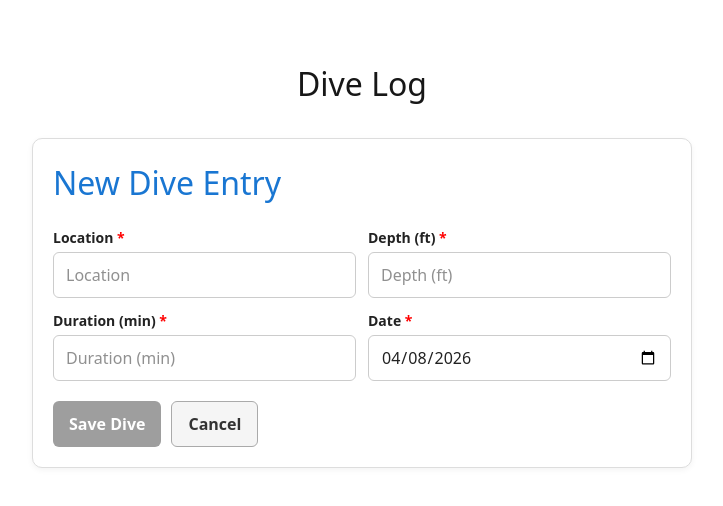
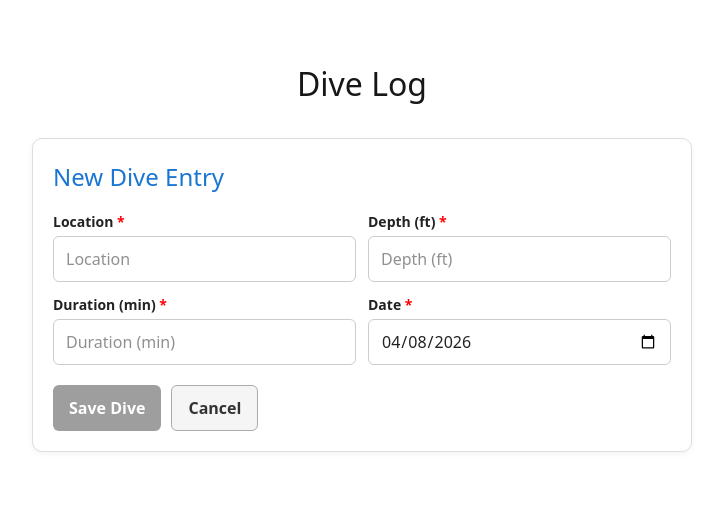
Before and after one commit to blueice349/dive-logs, a Next.js app: page / in a window 1280 px wide. Both pictures are taken after a click on the button "➕ Add Dive Log". Shown: the top 506 px of the page, without its empty margins (278-1001 px from the left). Built offline with nearby package versions, Linux system fonts and the light colour scheme.

Commit message:
Made some more changes based on our call

```diff
--- a/app/page.tsx
+++ b/app/page.tsx
@@ -1,9 +1,10 @@
 "use client";
 
 import { useEffect, useState } from "react";
-import { useForm } from "react-hook-form";
+import { useForm, FormProvider } from "react-hook-form";
 import { joiResolver } from "@hookform/resolvers/joi";
 import Joi from "joi";
+import { Field, Card, Button, FormGrid } from "@/components/ui/form";
 
 type DiveLog = {
   id: number;
@@ -34,17 +35,98 @@ const defaultValues: FormValues = {
   date: new Date().toISOString().split("T")[0],
 };
 
+function DiveFormFields() {
+  return (
+    <FormGrid cols={2}>
+      <Field<FormValues>
+        name="location"
+        label="Location"
+        placeholder="Location"
+        rules={{ required: true }}
+      />
+      <Field<FormValues>
+        name="depth"
+        label="Depth (ft)"
+        placeholder="Depth (ft)"
+        rules={{ required: true }}
+      />
+      <Field<FormValues>
+        name="duration"
+        label="Duration (min)"
+        placeholder="Duration (min)"
+        rules={{ required: true }}
+      />
+      <Field<FormValues>
+        name="date"
+        label="Date"
+        type="date"
+        rules={{ required: true }}
+      />
+    </FormGrid>
+  );
+}
+
+function EditDiveForm({
+  log,
+  onSave,
+  onCancel,
+}: {
+  log: DiveLog;
+  onSave: (updated: DiveLog) => void;
+  onCancel: () => void;
+}) {
+  const form = useForm<FormValues>({
+    defaultValues: {
+      location: log.location,
+      depth: String(log.depth),
+      duration: String(log.duration),
+      date: log.date,
+    },
+    mode: "onChange",
+    resolver: joiResolver(schema),
+  });
+
+  const handleSave = form.handleSubmit(async (data) => {
+    const res = await fetch(`/api/logs/${log.id}`, {
+      method: "PUT",
+      headers: { "Content-Type": "application/json" },
+      body: JSON.stringify({
+        location: data.location,
+        depth: Number(data.depth),
+        duration: Number(data.duration),
+        date: data.date,
+      }),
+    });
+    const updatedLog = await res.json();
+    onSave(updatedLog);
+  });
+
+  return (
+    <FormProvider {...form}>
+      <DiveFormFields />
+      <div style={{ display: "flex", gap: 10, marginTop: 12 }}>
+        <Button
+          variant="success"
+          size="sm"
+          onClick={handleSave}
+          disabled={!form.formState.isValid}
+        >
+          Save
+        </Button>
+        <Button variant="secondary" size="sm" onClick={onCancel}>
+          Cancel
+        </Button>
+      </div>
+    </FormProvider>
+  );
+}
+
 export default function Home() {
   const [logs, setLogs] = useState<DiveLog[]>([]);
   const [showAddForm, setShowAddForm] = useState(false);
   const [editingId, setEditingId] = useState<number | null>(null);
 
   const addForm = useForm<FormValues>({
-    defaultValues,
-    mode: "onChange",
-    resolver: joiResolver(schema),
-  });
-  const editForm = useForm<FormValues>({
     defaultValues,
     mode: "onChange",
     resolver: joiResolver(schema),
@@ -56,7 +138,7 @@ export default function Home() {
       .then(setLogs);
   }, []);
 
-  const submit = addForm.handleSubmit(async (data) => {
+  const handleAdd = addForm.handleSubmit(async (data) => {
     const res = await fetch("/api/logs", {
       method: "POST",
       headers: { "Content-Type": "application/json" },
@@ -68,126 +150,14 @@ export default function Home() {
       }),
     });
     const newLog = await res.json();
-    setLogs([...logs, newLog]);
+    setLogs((prev) => [...prev, newLog]);
     addForm.reset(defaultValues);
     setShowAddForm(false);
   });
 
-  const deleteLog = async (id: number) => {
-    await fetch(`/api/logs/${id}`, {
-      method: "DELETE",
-      headers: { "Content-Type": "application/json" },
-    });
-    setLogs(logs.filter((log) => log.id !== id));
-  };
-
-  const startEdit = (log: DiveLog) => {
-    setEditingId(log.id);
-    editForm.reset({
-      location: log.location,
-      depth: String(log.depth),
-      duration: String(log.duration),
-      date: log.date,
-    });
-  };
-
-  const saveEdit = editForm.handleSubmit(async (data) => {
-    if (!editingId) return;
-    const res = await fetch(`/api/logs/${editingId}`, {
-      method: "PUT",
-      headers: { "Content-Type": "application/json" },
-      body: JSON.stringify({
-        location: data.location,
-        depth: Number(data.depth),
-        duration: Number(data.duration),
-        date: data.date,
-      }),
-    });
-    const updated = await res.json();
-    setLogs(logs.map((log) => (log.id === editingId ? updated : log)));
-    setEditingId(null);
-  });
-
-  const Label = ({
-    children,
-    htmlFor,
-  }: {
-    children: string;
-    htmlFor: string;
-  }) => (
-    <label
-      htmlFor={htmlFor}
-      style={{ fontWeight: 600, fontSize: 14, color: "#222" }}
-    >
-      {children} <span style={{ color: "red" }}>*</span>
-    </label>
-  );
-
-  const styledInput = (hasError: boolean) => ({
-    ...inputStyle,
-    border: hasError ? "1px solid #e57373" : "1px solid #ccc",
-    boxShadow: hasError ? "0 0 4px rgba(255,0,0,0.3)" : "none",
-  });
-
-  const FormFields = ({
-    form,
-  }: {
-    form: ReturnType<typeof useForm<FormValues>>;
-  }) => {
-    const {
-      register,
-      formState: { errors },
-    } = form;
-    return (
-      <div style={formGrid}>
-        <div style={{ display: "flex", flexDirection: "column", gap: 4 }}>
-          <Label htmlFor="location">Location</Label>
-          <input
-            id="location"
-            placeholder="Location"
-            {...register("location")}
-            style={styledInput(!!errors.location)}
-          />
-          {errors.location && (
-            <span style={errorText}>{errors.location.message}</span>
-          )}
-        </div>
-        <div style={{ display: "flex", flexDirection: "column", gap: 4 }}>
-          <Label htmlFor="depth">Depth (ft)</Label>
-          <input
-            id="depth"
-            placeholder="Depth (ft)"
-            {...register("depth")}
-            style={styledInput(!!errors.depth)}
-          />
-          {errors.depth && (
-            <span style={errorText}>{errors.depth.message}</span>
-          )}
-        </div>
-        <div style={{ display: "flex", flexDirection: "column", gap: 4 }}>
-          <Label htmlFor="duration">Duration (min)</Label>
-          <input
-            id="duration"
-            placeholder="Duration (min)"
-            {...register("duration")}
-            style={styledInput(!!errors.duration)}
-          />
-          {errors.duration && (
-            <span style={errorText}>{errors.duration.message}</span>
-          )}
-        </div>
-        <div style={{ display: "flex", flexDirection: "column", gap: 4 }}>
-          <Label htmlFor="date">Date</Label>
-          <input
-            id="date"
-            type="date"
-            {...register("date")}
-            style={styledInput(!!errors.date)}
-          />
-          {errors.date && <span style={errorText}>{errors.date.message}</span>}
-        </div>
-      </div>
-    );
+  const handleDelete = async (id: number) => {
+    await fetch(`/api/logs/${id}`, { method: "DELETE" });
+    setLogs((prev) => prev.filter((l) => l.id !== id));
   };
 
   return (
@@ -195,7 +165,7 @@ export default function Home() {
       style={{
         maxWidth: 700,
         margin: "40px auto",
-        padding: "20px",
+        padding: 20,
         fontFamily: "system-ui, sans-serif",
       }}
     >
@@ -204,164 +174,79 @@ export default function Home() {
       </h1>
 
       {!showAddForm && (
-        <button style={primaryButton} onClick={() => setShowAddForm(true)}>
-          ➕ Add Dive Log
-        </button>
+        <Button onClick={() => setShowAddForm(true)}>➕ Add Dive Log</Button>
       )}
 
       {showAddForm && (
-        <div style={card}>
-          <h2 style={{ marginTop: 0, fontSize: 32, color: "#1976d2" }}>
+        <Card>
+          <h2 style={{ marginTop: 0, fontSize: 24, color: "#1976d2" }}>
             New Dive Entry
           </h2>
-          <FormFields form={addForm} />
+          <FormProvider {...addForm}>
+            <DiveFormFields />
+          </FormProvider>
           <div style={{ display: "flex", gap: 10, marginTop: 20 }}>
-            <button
-              onClick={submit}
+            <Button
+              variant="success"
+              onClick={() => handleAdd()}
               disabled={!addForm.formState.isValid}
-              style={{
-                ...primaryButton,
-                background: addForm.formState.isValid ? "#2e7d32" : "#9e9e9e",
-                cursor: addForm.formState.isValid ? "pointer" : "not-allowed",
-              }}
             >
               Save Dive
-            </button>
-            <button
+            </Button>
+            <Button
+              variant="secondary"
               onClick={() => {
                 addForm.reset(defaultValues);
                 setShowAddForm(false);
               }}
-              style={secondaryButton}
             >
               Cancel
-            </button>
+            </Button>
           </div>
-        </div>
+        </Card>
       )}
 
       <ul style={{ listStyle: "none", padding: 0, marginTop: 30 }}>
         {logs.map((log) => (
-          <li key={log.id} style={card}>
+          <li key={log.id}>
+            <Card>
               {editingId === log.id ? (
-              <>
-                <FormFields form={editForm} />
-                <div style={{ marginTop: 12, display: "flex", gap: 10 }}>
-                  <button
-                    onClick={saveEdit}
-                    disabled={!editForm.formState.isValid}
-                    style={{
-                      ...primaryButton,
-                      background: editForm.formState.isValid
-                        ? "#2e7d32"
-                        : "#9e9e9e",
+                <EditDiveForm
+                  log={log}
+                  onSave={(updated) => {
+                    setLogs((prev) =>
+                      prev.map((l) => (l.id === updated.id ? updated : l))
+                    );
+                    setEditingId(null);
                   }}
-                  >
-                    Save
-                  </button>
-                  <button
-                    onClick={() => setEditingId(null)}
-                    style={secondaryButton}
-                  >
-                    Cancel
-                  </button>
-                </div>
-              </>
+                  onCancel={() => setEditingId(null)}
+                />
               ) : (
                 <>
-                <h3 style={{ margin: 0, color: "#1565c0" }}>{log.location}</h3>
+                  <h3 style={{ margin: 0, color: "#1565c0" }}>
+                    {log.location}
+                  </h3>
                   <p style={{ margin: "6px 0", color: "#444" }}>
                     {log.date} — {log.depth} ft — {log.duration} min
                   </p>
                   <div style={{ display: "flex", gap: 10 }}>
-                  <button
-                    onClick={() => startEdit(log)}
-                    style={primaryButtonSmall}
-                  >
+                    <Button size="sm" onClick={() => setEditingId(log.id)}>
                       Edit
-                  </button>
-                  <button
-                    onClick={() => deleteLog(log.id)}
-                    style={dangerButtonSmall}
+                    </Button>
+                    <Button
+                      size="sm"
+                      variant="danger"
+                      onClick={() => handleDelete(log.id)}
                     >
                       Delete
-                  </button>
+                    </Button>
                   </div>
                 </>
               )}
+            </Card>
           </li>
         ))}
       </ul>
     </main>
   );
 }
-
-const inputStyle = {
-  padding: "10px 12px",
-  borderRadius: 6,
-  fontSize: 16,
-  width: "100%",
-  color: "#222",
-};
-
-const errorText = {
-  fontSize: 12,
-  color: "#e57373",
-  marginTop: 2,
-};
-
-const card = {
-  padding: 20,
-  borderRadius: 10,
-  border: "1px solid #ddd",
-  background: "white",
-  boxShadow: "0 2px 6px rgba(0,0,0,0.05)",
-  marginBottom: 20,
-};
-
-const formGrid = {
-  marginTop: 20,
-  display: "grid",
-  gridTemplateColumns: "2fr 2fr",
-  gap: 12,
-};
-
-const primaryButton = {
-  padding: "10px 16px",
-  borderRadius: 6,
-  border: "none",
-  background: "#1976d2",
-  color: "white",
-  fontWeight: 600,
-  cursor: "pointer",
-};
-
-const secondaryButton = {
-  padding: "10px 16px",
-  borderRadius: 6,
-  border: "1px solid #aaa",
-  background: "#f5f5f5",
-  color: "#333",
-  fontWeight: 600,
-  cursor: "pointer",
-};
-
-const primaryButtonSmall = {
-  padding: "6px 12px",
-  borderRadius: 6,
-  border: "none",
-  background: "#1976d2",
-  color: "white",
-  fontWeight: 600,
-  cursor: "pointer",
-};
-
-const dangerButtonSmall = {
-  padding: "6px 12px",
-  borderRadius: 6,
-  border: "none",
-  background: "#d32f2f",
-  color: "white",
-  fontWeight: 600,
-  cursor: "pointer",
-};
--- /dev/null
+++ b/components/ui/form.tsx
@@ -0,0 +1,215 @@
+import {
+  useFormContext,
+  type FieldValues,
+  type Path,
+  type RegisterOptions,
+} from "react-hook-form";
+import { type CSSProperties } from "react";
+
+interface FieldProps<T extends FieldValues> {
+  name: Path<T>;
+  label: string;
+  rules?: RegisterOptions<T>;
+  placeholder?: string;
+  type?: string;
+  style?: CSSProperties;
+}
+
+export function Label({
+  htmlFor,
+  children,
+  required,
+}: {
+  htmlFor: string;
+  children: React.ReactNode;
+  required?: boolean;
+}) {
+  return (
+    <label htmlFor={htmlFor} style={styles.label}>
+      {children}
+      {required && <span style={styles.required}> *</span>}
+    </label>
+  );
+}
+
+export function ErrorMessage({ message }: { message?: string }) {
+  if (!message) return null;
+  return <span style={styles.error}>{message}</span>;
+}
+
+export function Field<T extends FieldValues>({
+  name,
+  label,
+  rules,
+  placeholder,
+  type = "text",
+  style,
+}: FieldProps<T>) {
+  const {
+    register,
+    formState: { errors },
+  } = useFormContext<T>();
+
+  const error = errors[name]?.message as string | undefined;
+
+  return (
+    <div style={styles.fieldWrapper}>
+      <Label htmlFor={String(name)} required={!!rules?.required}>
+        {label}
+      </Label>
+      <input
+        id={String(name)}
+        type={type}
+        placeholder={placeholder}
+        {...register(name, rules)}
+        style={{
+          ...styles.input,
+          ...(error ? styles.inputError : {}),
+          ...style,
+        }}
+        aria-invalid={!!error}
+        aria-describedby={error ? `${String(name)}-error` : undefined}
+      />
+      <ErrorMessage message={error} />
+    </div>
+  );
+}
+
+export function Card({
+  children,
+  style,
+}: {
+  children: React.ReactNode;
+  style?: CSSProperties;
+}) {
+  return <div style={{ ...styles.card, ...style }}>{children}</div>;
+}
+
+type ButtonVariant = "primary" | "secondary" | "danger" | "success";
+type ButtonSize = "sm" | "md";
+
+interface ButtonProps extends React.ButtonHTMLAttributes<HTMLButtonElement> {
+  variant?: ButtonVariant;
+  size?: ButtonSize;
+}
+
+export function Button({
+  variant = "primary",
+  size = "md",
+  style,
+  children,
+  ...props
+}: ButtonProps) {
+  return (
+    <button
+      {...props}
+      style={{
+        ...styles.buttonBase,
+        ...styles.buttonVariants[variant],
+        ...styles.buttonSizes[size],
+        ...(props.disabled ? styles.buttonDisabled : {}),
+        ...style,
+      }}
+    >
+      {children}
+    </button>
+  );
+}
+
+export function FormGrid({
+  children,
+  cols = 2,
+}: {
+  children: React.ReactNode;
+  cols?: 1 | 2 | 3;
+}) {
+  return (
+    <div
+      style={{
+        display: "grid",
+        gridTemplateColumns: `repeat(${cols}, 1fr)`,
+        gap: 12,
+        marginTop: 16,
+      }}
+    >
+      {children}
+    </div>
+  );
+}
+
+const styles = {
+  label: {
+    fontWeight: 600,
+    fontSize: 14,
+    color: "#222",
+  } satisfies CSSProperties,
+
+  required: {
+    color: "red",
+  } satisfies CSSProperties,
+
+  error: {
+    fontSize: 12,
+    color: "#e57373",
+    marginTop: 2,
+  } satisfies CSSProperties,
+
+  fieldWrapper: {
+    display: "flex",
+    flexDirection: "column",
+    gap: 4,
+  } satisfies CSSProperties,
+
+  input: {
+    padding: "10px 12px",
+    borderRadius: 6,
+    border: "1px solid #ccc",
+    fontSize: 16,
+    width: "100%",
+    color: "#222",
+    boxSizing: "border-box",
+  } satisfies CSSProperties,
+
+  inputError: {
+    border: "1px solid #e57373",
+    boxShadow: "0 0 4px rgba(255,0,0,0.3)",
+  } satisfies CSSProperties,
+
+  card: {
+    padding: 20,
+    borderRadius: 10,
+    border: "1px solid #ddd",
+    background: "white",
+    boxShadow: "0 2px 6px rgba(0,0,0,0.05)",
+    marginBottom: 20,
+  } satisfies CSSProperties,
+
+  buttonBase: {
+    borderRadius: 6,
+    border: "none",
+    fontWeight: 600,
+    cursor: "pointer",
+    fontFamily: "inherit",
+  } satisfies CSSProperties,
+
+  buttonVariants: {
+    primary: { background: "#1976d2", color: "white" } satisfies CSSProperties,
+    secondary: {
+      background: "#f5f5f5",
+      color: "#333",
+      border: "1px solid #aaa",
+    } satisfies CSSProperties,
+    danger: { background: "#d32f2f", color: "white" } satisfies CSSProperties,
+    success: { background: "#2e7d32", color: "white" } satisfies CSSProperties,
+  },
+
+  buttonSizes: {
+    md: { padding: "10px 16px" } satisfies CSSProperties,
+    sm: { padding: "6px 12px" } satisfies CSSProperties,
+  },
+
+  buttonDisabled: {
+    background: "#9e9e9e",
+    cursor: "not-allowed",
+  } satisfies CSSProperties,
+} as const;
```
Lines whose indentation alone changed are shown as unchanged.
